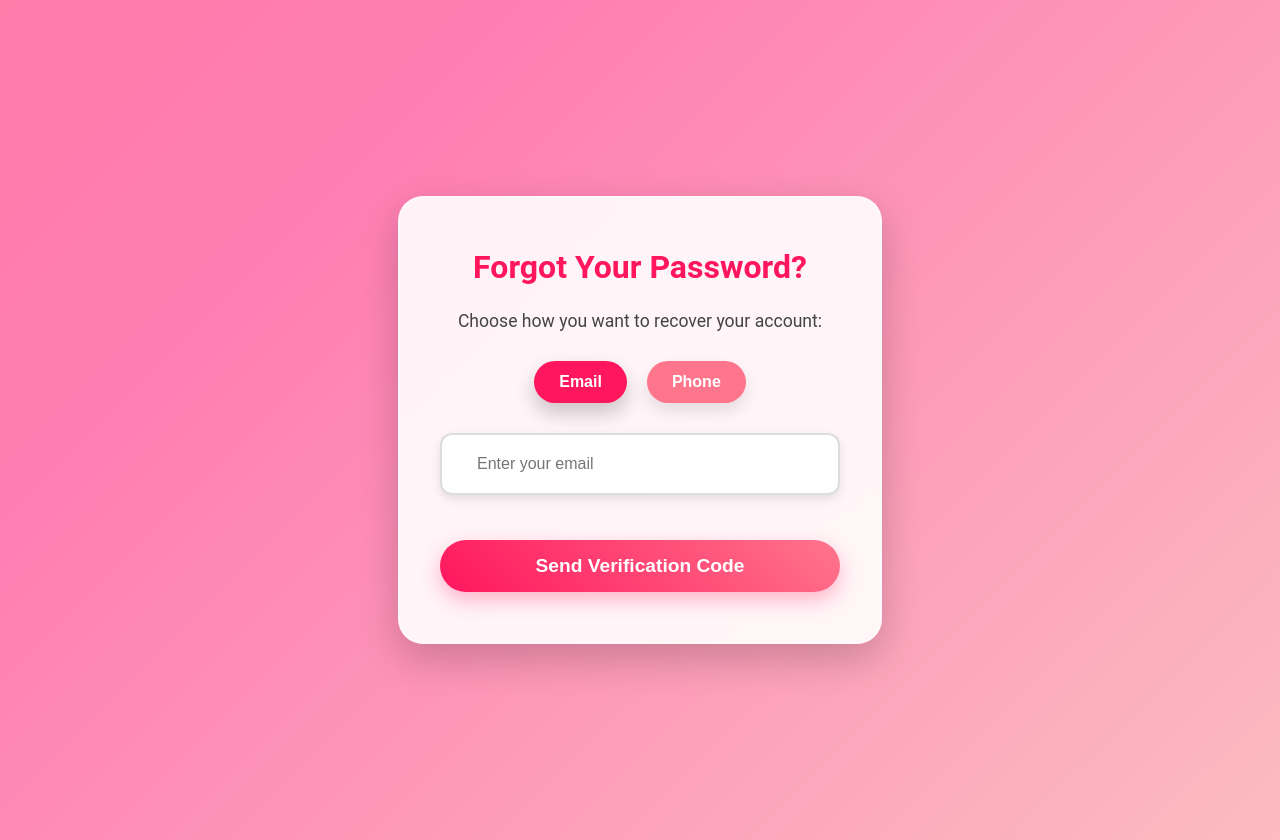
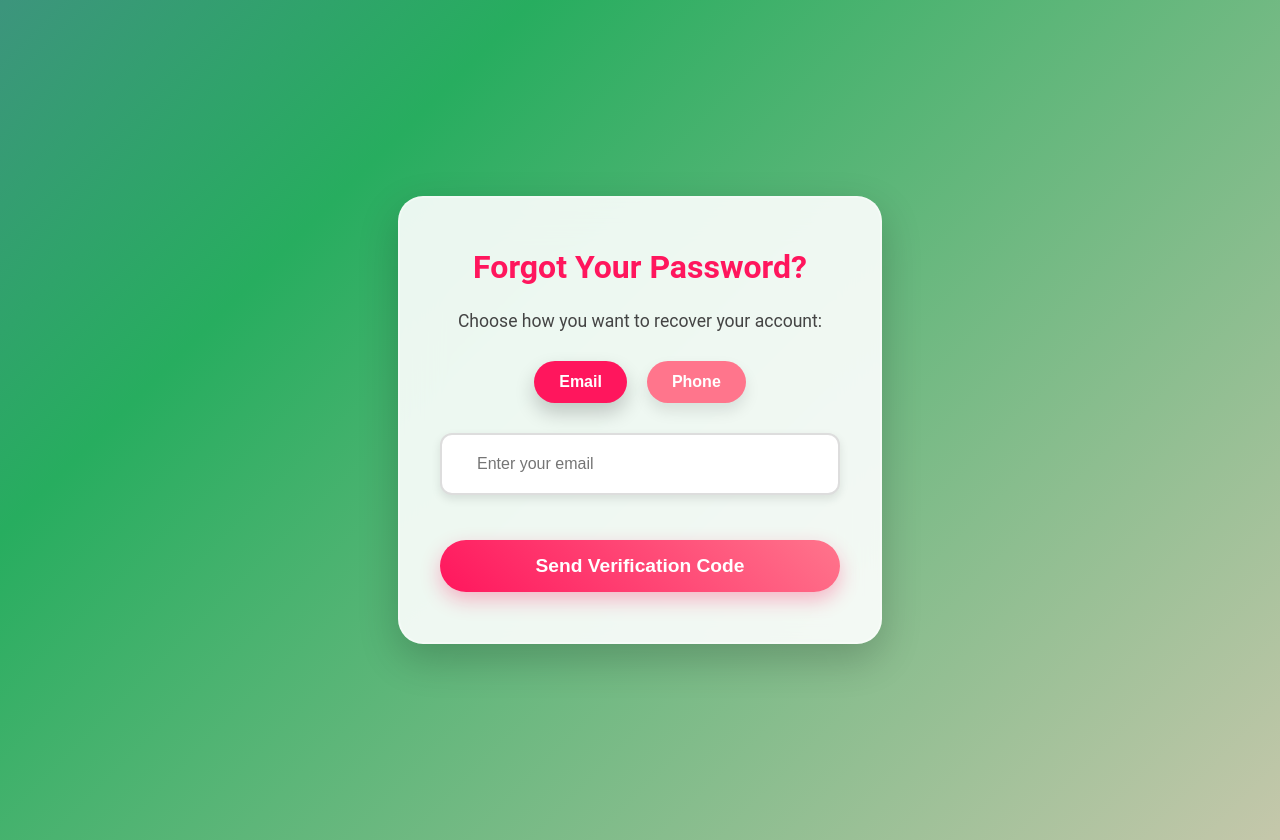
Before and after one commit to ayoubmorchid/bookhaven, a React (Create React App) app: page /forget-password in a window 1280 px wide. Built offline with nearby package versions, Linux system fonts and the light colour scheme.

Commit message:
chnge staylt background to page ForgetPaswword

```diff
--- a/src/style/ForgetPassword.css
+++ b/src/style/ForgetPassword.css
@@ -1,7 +1,7 @@
 /* خلفية ديناميكية */
 body {
   font-family: 'Roboto', sans-serif;
-  background: linear-gradient(135deg, #ff758c, #ff7eb3, #fad0c4);
+  background: linear-gradient(135deg, #7c4cd4, #27ad5f, #fad0c4);
   background-size: 200% 200%;
   animation: backgroundAnimation 10s ease infinite;
   margin: 0;
```
